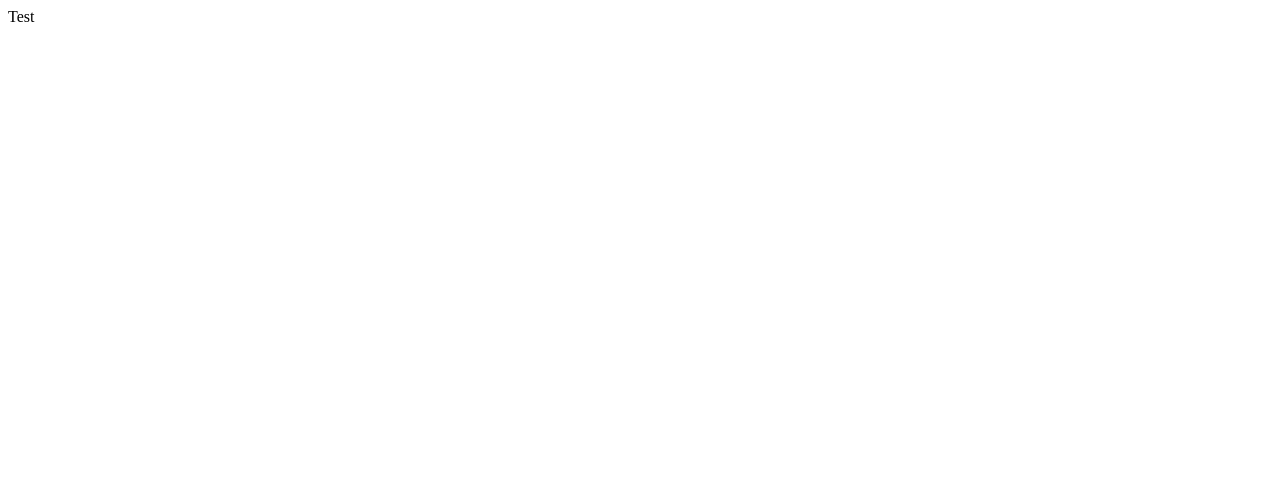
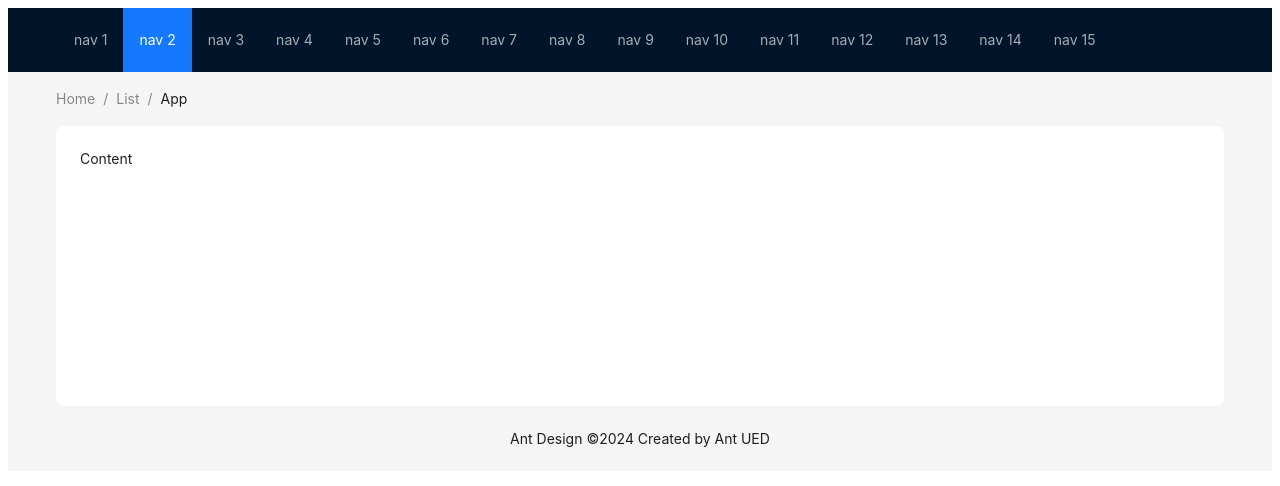
Before and after one commit to wwhth/Blog, a Next.js app: page /test in a window 1280 px wide. Shown: the top 486 px of the page. Built offline with nearby package versions, Linux system fonts and the light colour scheme.

Commit message:
add: antd

```diff
--- a/app/globals.css
+++ b/app/globals.css
@@ -1,33 +1,189 @@
 @tailwind base;
 @tailwind components;
 @tailwind utilities;
+/**
+ * Eric Meyer's Reset CSS v2.0 (http://meyerweb.com/eric/tools/css/reset/)
+ * http://cssreset.com
+ */
 
-:root {
-  --foreground-rgb: 0, 0, 0;
-  --background-start-rgb: 214, 219, 220;
-  --background-end-rgb: 255, 255, 255;
+html,
+body,
+div,
+span,
+applet,
+object,
+iframe,
+h1,
+h2,
+h3,
+h4,
+h5,
+h6,
+p,
+blockquote,
+pre,
+a,
+abbr,
+acronym,
+address,
+big,
+cite,
+code,
+del,
+dfn,
+em,
+img,
+ins,
+kbd,
+q,
+s,
+samp,
+small,
+strike,
+strong,
+sub,
+sup,
+tt,
+var,
+b,
+u,
+i,
+center,
+dl,
+dt,
+dd,
+ol,
+ul,
+li,
+fieldset,
+form,
+label,
+legend,
+table,
+caption,
+tbody,
+tfoot,
+thead,
+tr,
+th,
+td,
+article,
+aside,
+canvas,
+details,
+embed,
+figure,
+figcaption,
+footer,
+header,
+hgroup,
+menu,
+nav,
+output,
+ruby,
+section,
+summary,
+time,
+mark,
+audio,
+video {
+  margin: 0;
+  padding: 0;
+  border: 0;
+  font-size: 100%;
+  font: inherit;
+  font-weight: normal;
+  vertical-align: baseline;
+}
+/* HTML5 display-role reset for older browsers */
+article,
+aside,
+details,
+figcaption,
+figure,
+footer,
+header,
+hgroup,
+menu,
+nav,
+section {
+  display: block;
+}
+ol,
+ul,
+li {
+  list-style: none;
+}
+blockquote,
+q {
+  quotes: none;
+}
+blockquote:before,
+blockquote:after,
+q:before,
+q:after {
+  content: "";
+  content: none;
+}
+table {
+  border-collapse: collapse;
+  border-spacing: 0;
 }
 
-@media (prefers-color-scheme: dark) {
-  :root {
-    --foreground-rgb: 255, 255, 255;
-    --background-start-rgb: 0, 0, 0;
-    --background-end-rgb: 0, 0, 0;
-  }
+/* custom */
+a {
+  color: #7e8c8d;
+  text-decoration: none;
+  backface-visibility: hidden;
+  -webkit-backface-visibility: hidden;
+}
+::-webkit-scrollbar {
+  width: 5px;
+  height: 5px;
+}
+::-webkit-scrollbar-track-piece {
+  background-color: rgba(0, 0, 0, 0.2);
+  border-radius: 6px;
+  -webkit-border-radius: 6px;
+}
+::-webkit-scrollbar-thumb:vertical {
+  height: 5px;
+  background-color: rgba(125, 125, 125, 0.7);
+  border-radius: 6px;
+  -webkit-border-radius: 6px;
+}
+::-webkit-scrollbar-thumb:horizontal {
+  width: 5px;
+  background-color: rgba(125, 125, 125, 0.7);
+  border-radius: 6px;
+  -webkit-border-radius: 6px;
+}
+html,
+body {
+  width: 100%;
+  font-family: "Arial", "Microsoft YaHei", "黑体", "宋体", "微软雅黑",
+    sans-serif;
+}
+body {
+  line-height: 1;
+  -webkit-text-size-adjust: none;
+  -webkit-tap-highlight-color: rgba(0, 0, 0, 0);
+}
+html {
+  overflow-y: scroll;
 }
 
-body {
-  color: rgb(var(--foreground-rgb));
-  background: linear-gradient(
-      to bottom,
-      transparent,
-      rgb(var(--background-end-rgb))
-    )
-    rgb(var(--background-start-rgb));
+/*清除浮动*/
+.clearfix:before,
+.clearfix:after {
+  content: " ";
+  display: inline-block;
+  height: 0;
+  clear: both;
+  visibility: hidden;
 }
 
-@layer utilities {
-  .text-balance {
-    text-wrap: balance;
-  }
+/*隐藏*/
+.dn {
+  display: none;
 }
--- a/pages/test.tsx
+++ b/pages/test.tsx
@@ -1,11 +1,52 @@
-import React, { memo } from 'react'
-import type { FC, ReactNode } from 'react'
+import React from "react";
+import { Breadcrumb, Layout, Menu, theme } from "antd";
 
-interface IProps {
-    children?: ReactNode
-}
-const Test: FC<IProps> = memo(() => {
-    return <div>Test</div>
-})
+const { Header, Content, Footer } = Layout;
 
-export default Test
+const items = new Array(15).fill(null).map((_, index) => ({
+  key: index + 1,
+  label: `nav ${index + 1}`,
+}));
+
+const App: React.FC = () => {
+  const {
+    token: { colorBgContainer, borderRadiusLG },
+  } = theme.useToken();
+
+  return (
+    <Layout>
+      <Header style={{ display: "flex", alignItems: "center" }}>
+        <div className="demo-logo" />
+        <Menu
+          theme="dark"
+          mode="horizontal"
+          defaultSelectedKeys={["2"]}
+          items={items}
+          style={{ flex: 1, minWidth: 0 }}
+        />
+      </Header>
+      <Content style={{ padding: "0 48px" }}>
+        <Breadcrumb style={{ margin: "16px 0" }}>
+          <Breadcrumb.Item>Home</Breadcrumb.Item>
+          <Breadcrumb.Item>List</Breadcrumb.Item>
+          <Breadcrumb.Item>App</Breadcrumb.Item>
+        </Breadcrumb>
+        <div
+          style={{
+            background: colorBgContainer,
+            minHeight: 280,
+            padding: 24,
+            borderRadius: borderRadiusLG,
+          }}
+        >
+          Content
+        </div>
+      </Content>
+      <Footer style={{ textAlign: "center" }}>
+        Ant Design ©{new Date().getFullYear()} Created by Ant UED
+      </Footer>
+    </Layout>
+  );
+};
+
+export default App;
```
Also changed, not shown: app/layout.tsx (+5 -2 lines), app/page.tsx (+49 -109 lines), package.json (+7 -5 lines), .eslintrc.json, 1 other file (tests, documents, lock files or other folders).
